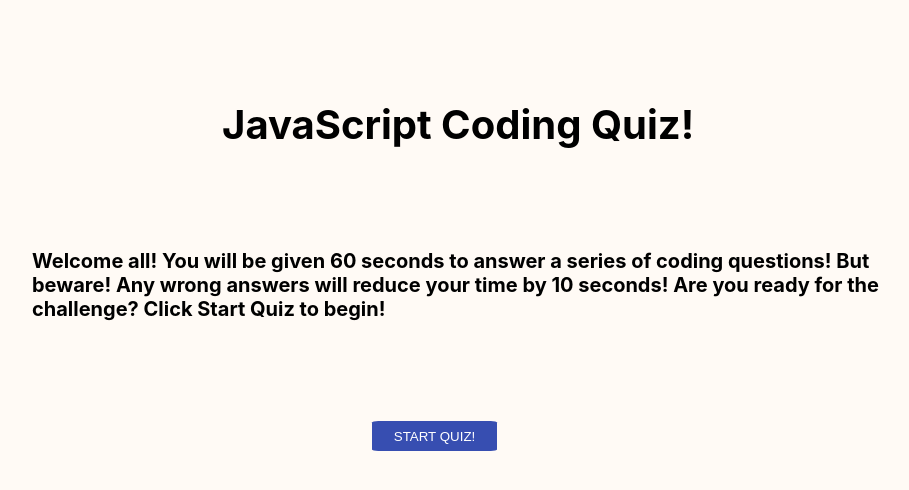
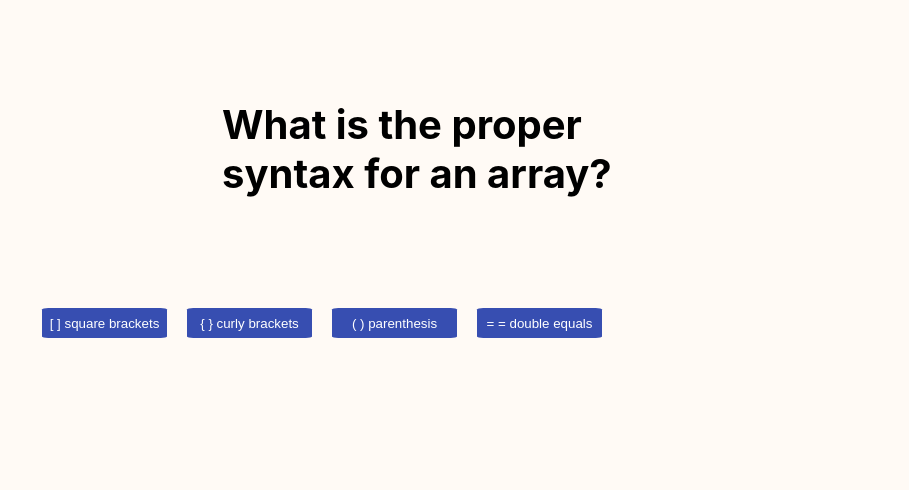
Before and after one commit to mcmahonmike/coding-quiz, a plain HTML site: page index.html in a window 1280 px wide. Both pictures are taken after a click on the button "START QUIZ!". Shown: the whole page, without its empty margins (168-1077 px from the left). Drawn offline with Linux system fonts and the light colour scheme.

Commit message:
added create questions function

```diff
--- a/assets/game.js
+++ b/assets/game.js
@@ -1,19 +1,99 @@
-var startgameEl = document.getElementById('start-button')
-var questionsEl = document.getElementById('quiz-questions')
+//Global Variables
+var gameContainer = document.querySelector('#flex-container')
+var questionsEl = document.querySelector('#quiz-questions')
 var answersEl = document.getElementById('answer-btns')
+var buttonEl = document.querySelector('#start-button')
+var quizDescription = document.querySelector('#description')
+var answerAlert = document.createElement('div')
+answerAlert.setAttribute('class', 'answers')
+var startTime = 60
+var time = startTime
+var questionIndex = 0
+var intervalID
+var questionsArray = [
+    {
+        question: "What is the proper syntax for an array?",
+        answer1: "[ ] square brackets",
+        answer2: "{ } curly brackets",
+        answer3: "( ) parenthesis",
+        answer4: "= = double equals",
+        correctAnswer: "[ ] square brackets",
+    },
+    {
+        question: "What?",
+        answer1: "t",
+        answer2: "m",
+        answer3: "m",
+        answer4: "f"
+    },
+    {
+        question: "Why?",
+        answer1: "s",
+        answer2: "d",
+        answer3: "m",
+        answer4: "f"
+    }
 
 
-function createQuestions (){
+]
+
+// buttonEl.addEventListener('click', function(){
+//     var h1 = document.getElementById('quiz-questions')
+//     h1.innerText = "Question #1"
+//     var answersList = document.getElementById('answer-btns')
+//     answersList = document.createElement('ol')
+// })
+
+
+var createQuestions = function (){
+ questionsEl.innerText = questionsArray[questionIndex].question
+ var btnA = document.createElement('button')
+ var btnB = document.createElement('button')
+ var btnC = document.createElement('button')
+ var btnD = document.createElement('button')
+ btnA.innerText = questionsArray[questionIndex].answer1
+ btnB.innerText = questionsArray[questionIndex].answer2
+ btnC.innerText = questionsArray[questionIndex].answer3
+ btnD.innerText = questionsArray[questionIndex].answer4
+
+ answersEl.appendChild(btnA)
+ answersEl.appendChild(btnB)
+ answersEl.appendChild(btnC)
+ answersEl.appendChild(btnD)
+
+ btnA.addEventListener('click', answerAction)
+ btnB.addEventListener('click', answerAction)
+ btnC.addEventListener('click', answerAction)
+ btnD.addEventListener('click', answerAction)
 
 }
 
-function createAnswers () {
+var answerAction = function (event) {
+    var answerClicked = event.target.innerText
+    if (answerClicked === questionsArray[questionIndex].correctAnswer){
 
-}
+
+    }
+
+
+
+    }
+
+
+//}
+
 
 
 function startQuiz () {
+    var clear = document.querySelector('#flex-container')
+    clear.removeChild(buttonEl)
+    var remove = document.querySelector('#answer-btns')
+    remove.removeChild(quizDescription)
 
+
+createQuestions();
 }
 
-startQuiz()
+//startQuiz()
+
+buttonEl.addEventListener('click', startQuiz)
--- a/assets/style.css
+++ b/assets/style.css
@@ -49,6 +49,11 @@ button {
     color: white;
     border: 5px whitesmoke;
     border-radius: 5%;
+    margin: 10px;
+}
+
+button:hover {
+    opacity: .5;
 }
 
 #start-button {
--- a/index.html
+++ b/index.html
@@ -11,9 +11,9 @@
     <main id="flex-container" class="#">
     <h1 class="quiz-title" id="quiz-questions">JavaScript Coding Quiz!</h1>
     <div id="answer-btns" class="answer-btns">
-    <p>Welcome all! You will be given 60 seconds to answer a series of coding questions! But beware! Any wrong answers will reduce your time by 10 seconds! Are you ready for the challenge? Click Start Quiz to begin! </p>
+    <p id='description'>Welcome all! You will be given 60 seconds to answer a series of coding questions! But beware! Any wrong answers will reduce your time by 10 seconds! Are you ready for the challenge? Click Start Quiz to begin!</p>
     </div>
-    <div id="start-button"><button type="button">START QUIZ!</button></div>
+    <div id="start-button"><button  type="button">START QUIZ!</button></div>
     </main>
 
 
```
